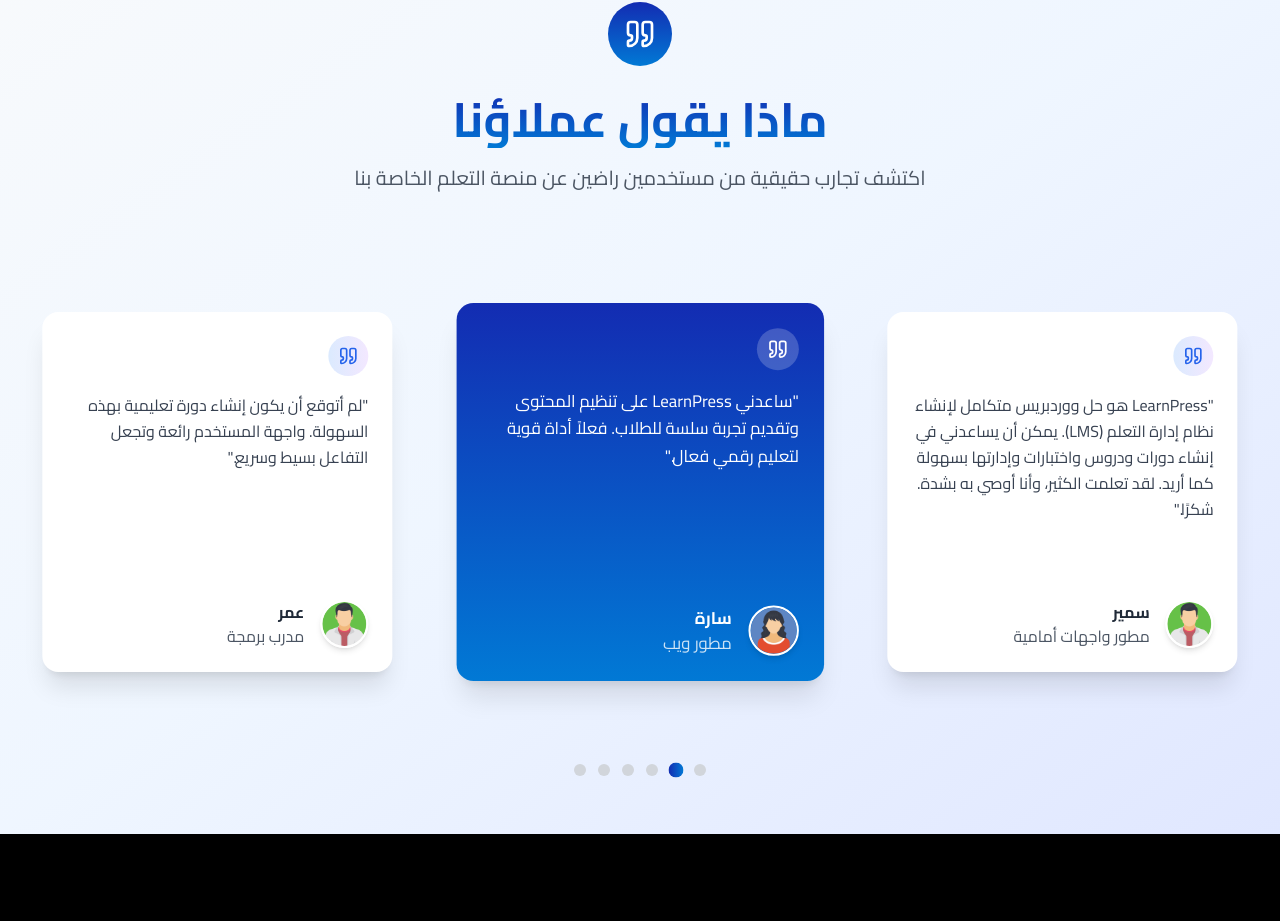
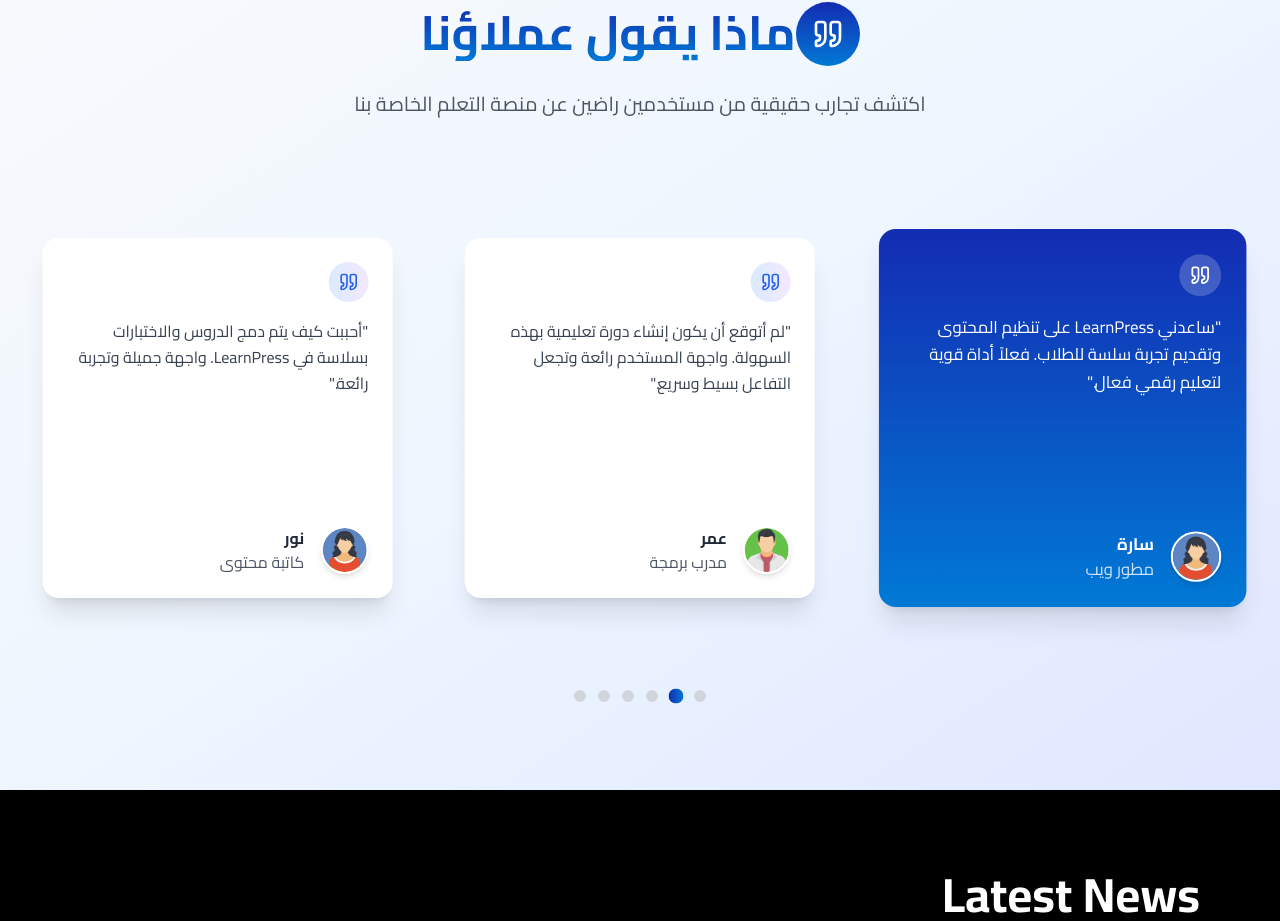
Before and after one commit to OSAMA-2003/EduVento, a Next.js app: page / in a window 1280 px wide. Shown: the part 5909-6830 px from the top of the page. Built offline with nearby package versions, Linux system fonts and the light colour scheme.

Commit message:
edit wps

```diff
--- a/components/WhatPeopleSay/index.jsx
+++ b/components/WhatPeopleSay/index.tsx
@@ -3,9 +3,8 @@
 import { useState, useEffect } from 'react';
 import { Swiper, SwiperSlide } from 'swiper/react';
 import { Navigation, Pagination, Autoplay } from 'swiper/modules';
-import { ChevronLeft, ChevronRight, Quote } from 'lucide-react';
+import { Quote } from 'lucide-react';
 
-// Import Swiper styles
 import 'swiper/css';
 import 'swiper/css/navigation';
 import 'swiper/css/pagination';
@@ -56,7 +55,6 @@ const testimonials = [
 ];
 
 const WhatPeopleSay = () => {
-
   const [slidesPerView, setSlidesPerView] = useState(3);
 
   useEffect(() => {
@@ -75,24 +73,20 @@ const WhatPeopleSay = () => {
     return () => window.removeEventListener('resize', handleResize);
   }, []);
 
-  const getAvatarImage = (gender) => {
+  const getAvatarImage = (gender: string) => {
     return gender === 'male'
       ? '/images/man.png'
       : '/images/woman.png';
   };
 
-
-
   return (
     <section className="py-20 bg-gradient-to-br from-slate-50 via-blue-50 to-indigo-100 relative overflow-hidden" dir="rtl">
-
       <div className="max-w-7xl mx-auto px-4 relative z-10">
         {/* Header */}
         <div className="text-center mb-5 md:mb-10">
           <div className="inline-flex items-center justify-center w-16 h-16 bg-gradient rounded-full mb-6">
             <Quote className="w-8 h-8 text-white" />
           </div>
-          <br></br>
           <h2 className="text-4xl md:text-5xl font-bold mb-4 gradient-text block ">
             ماذا يقول عملاؤنا
           </h2>
@@ -102,20 +96,16 @@ const WhatPeopleSay = () => {
         </div>
 
         {/* Swiper Container */}
-        <div className="relative  ">
+        <div className="relative">
           <Swiper
             modules={[Navigation, Pagination, Autoplay]}
             spaceBetween={30}
             slidesPerView={slidesPerView}
-            centeredSlides={true}
+            centeredSlides={false}
             loop={true}
             autoplay={{
               delay: 4000,
               disableOnInteraction: false,
-            }}
-            navigation={{
-              nextEl: '.swiper-button-next-custom',
-              prevEl: '.swiper-button-prev-custom',
             }}
             pagination={{
               el: '.swiper-pagination-custom',
@@ -137,10 +127,10 @@ const WhatPeopleSay = () => {
                 spaceBetween: 20,
               },
             }}
-            className="testimonials-swiper  "
+            className="testimonials-swiper"
           >
-            {testimonials.map((testimonial, index) => (
-              <SwiperSlide className='p-5 md:py-20 md:px-5' key={testimonial.id}>
+            {testimonials.map((testimonial) => (
+              <SwiperSlide className="p-5 md:py-20 md:px-5" key={testimonial.id}>
                 {({ isActive }) => (
                   <div
                     className={`transition-all duration-500 transform flex flex-col justify-between items-start p-6 rounded-2xl shadow-xl h-[360px] w-full max-w-[350px] mx-auto
@@ -180,23 +170,15 @@ const WhatPeopleSay = () => {
                   </div>
                 )}
               </SwiperSlide>
-
             ))}
           </Swiper>
 
-          {/* Custom Navigation Buttons */}
-          {/* <div className="swiper-button-next-custom absolute left-4 top-1/2 -translate-y-1/2 z-10 w-12 h-12 bg-white rounded-full shadow-lg hover:shadow-xl transition-all duration-300 flex items-center justify-center hover:bg-gray-50 group cursor-pointer">
-            <ChevronLeft className="w-6 h-6 text-gray-600 group-hover:text-blue-600 transition-colors" />
+          {/* Custom Pagination */}
+          <div className="swiper-pagination-custom flex justify-center items-center gap-3 mt-5 relative z-20" />
         </div>
-          <div className="swiper-button-prev-custom absolute right-4 top-1/2 -translate-y-1/2 z-10 w-12 h-12 bg-white rounded-full shadow-lg hover:shadow-xl transition-all duration-300 flex items-center justify-center hover:bg-gray-50 group cursor-pointer">
-            <ChevronRight className="w-6 h-6 text-gray-600 group-hover:text-blue-600 transition-colors" />
-          </div> */}
       </div>
 
-        {/* Custom Pagination */}
-<div className="swiper-pagination-custom flex justify-center items-center gap-3 mt-5 mb-[-30px] z-20 relative" />
-      </div>
-
+      {/* Custom CSS Styles */}
       <style jsx>{`
         .swiper-pagination-bullet-custom {
           width: 12px;
@@ -225,4 +207,5 @@ const WhatPeopleSay = () => {
     </section>
   );
 };
+
 export default WhatPeopleSay;
```
Lines whose indentation alone changed are shown as unchanged.
